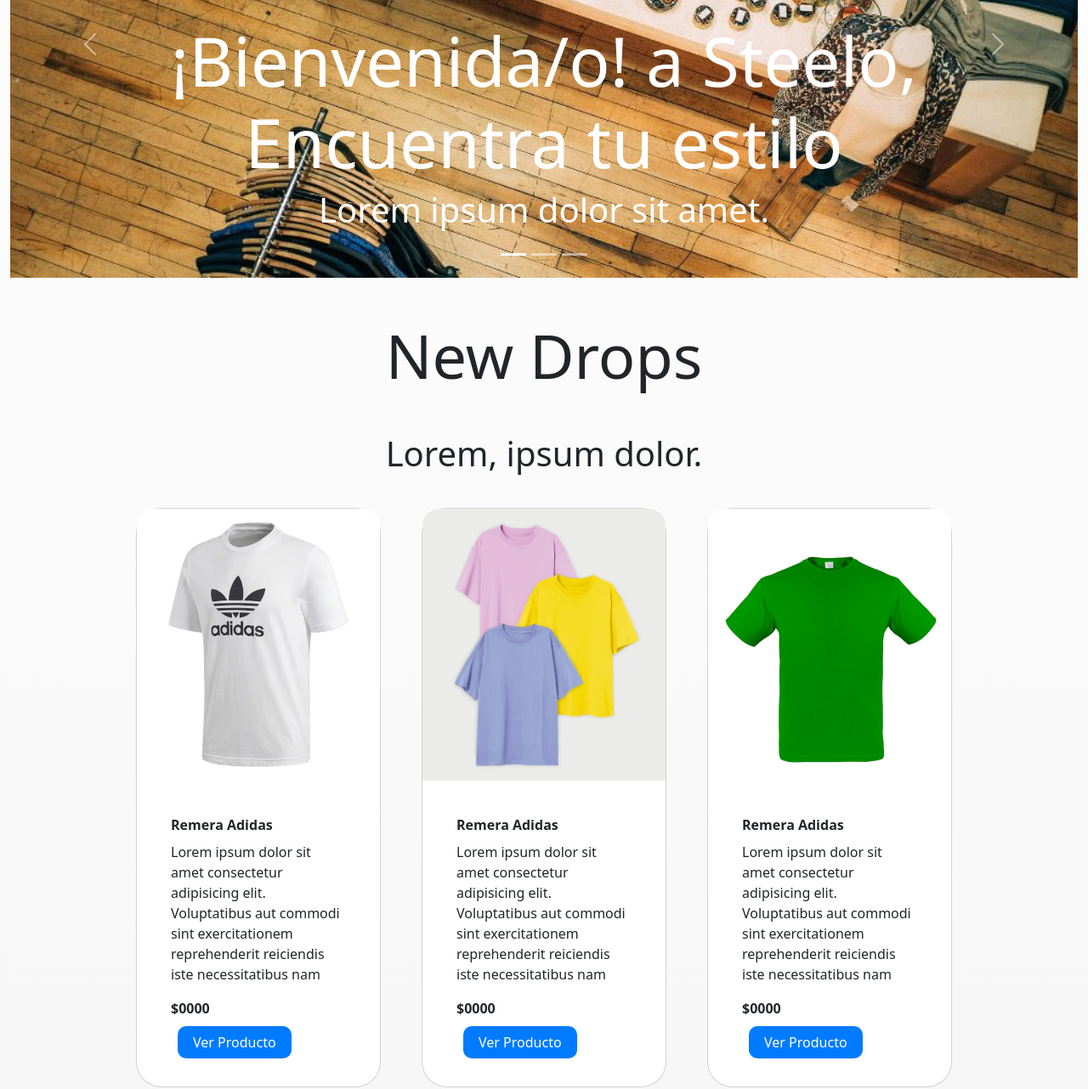
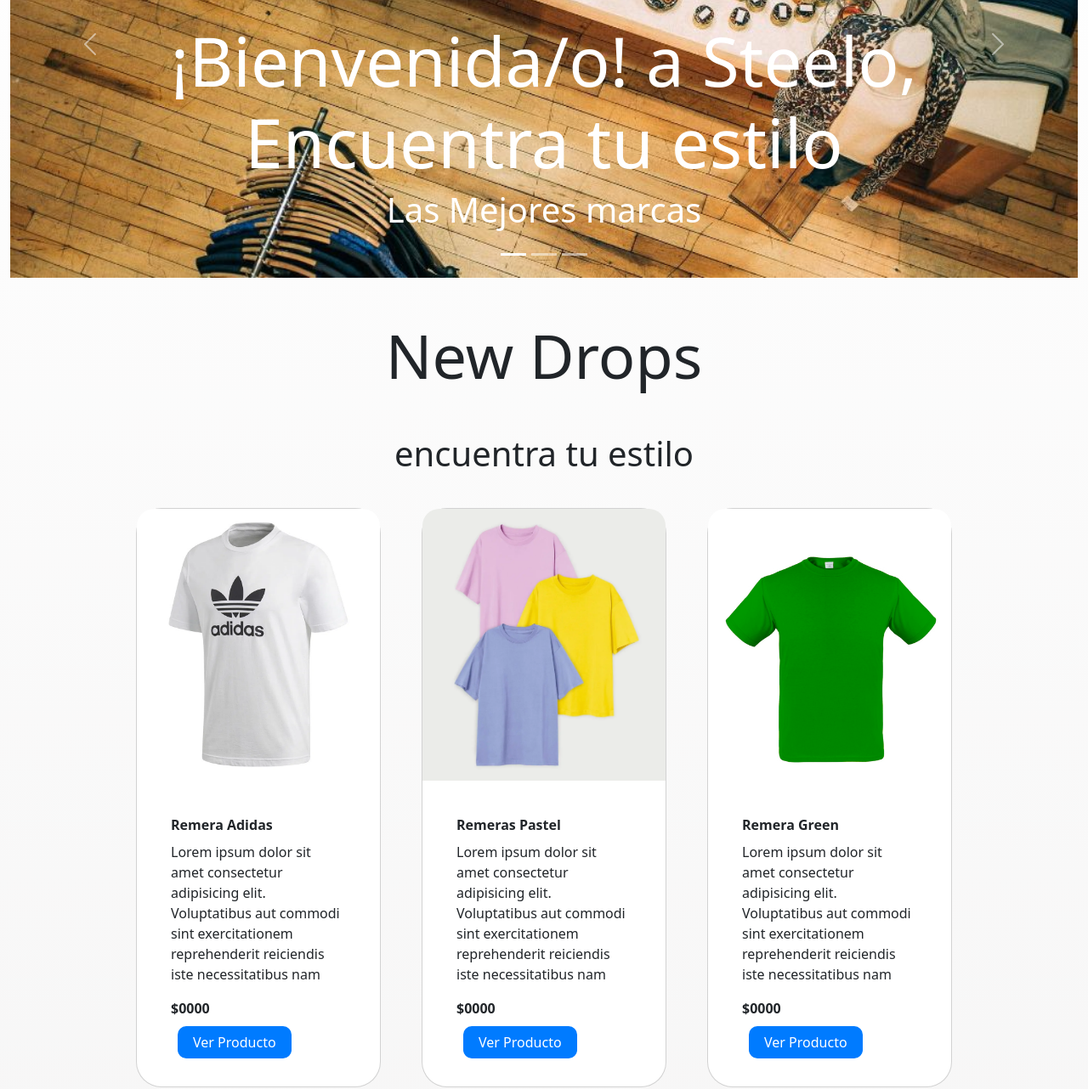
Before and after one commit to NotSleepp/web_tienda_Franco-Daniel_, a website: page index.html in a window 1280 px wide. Shown: the part 287-1569 px from the top of the page at 85% size. Drawn offline with nearby package versions, Linux system fonts and the light colour scheme.

Commit message:
cambio de nombres

```diff
--- a/index.html
+++ b/index.html
@@ -64,21 +64,21 @@
             <img src="./img/Header1.jpg" class="d-block w-100 imgcover" alt="header tienda">
             <div class="carousel-caption d-none d-md-block">
               <h1 class="display-1">¡Bienvenida/o! a Steelo, Encuentra tu estilo</h1>
-              <p class="display-6">Lorem ipsum dolor sit amet.</p>
+              <p class="display-6">Las Mejores marcas</p>
             </div>
           </div>
           <div class="carousel-item">
             <img src="./img/Header2.jpg" class="d-block w-100" alt="header camisas">
             <div class="carousel-caption d-none d-md-block">
               <p class="display-3">El limite del estilo es como tu lo imagines<p>
-              <p class="display-6">Lorem ipsum dolor sit amet.</p>
+              <p class="display-6">Piensa en grande</p>
             </div>
           </div>
           <div class="carousel-item">
             <img src="./img/Header3.jpg" class="d-block w-100" alt="header zapatos">
             <div class="carousel-caption d-none d-md-block">
               <p class="display-3">estar formal muchas veces es lo mejor<p>
-                <p class="display-6">Lorem ipsum dolor sit amet.</p>
+                <p class="display-6">Consigue lo que quieras</p>
             </div>
           </div>
         </div>
@@ -93,7 +93,7 @@
       </div>
 
      <h2 class="display-2 m-5  d-flex align-items-center justify-content-center">New Drops</h2>
-     <p class="display-6  d-flex align-items-center justify-content-center">Lorem, ipsum dolor.</p>
+     <p class="display-6  d-flex align-items-center justify-content-center">encuentra tu estilo</p>
 
 
      <!--MAIN-->
@@ -118,7 +118,7 @@
             </a>
 
             <div class="card-body">
-              <p class="card-title fw-bold">Remera Adidas</p>
+              <p class="card-title fw-bold">Remeras Pastel</p>
               <p class="card-text">Lorem ipsum dolor sit amet consectetur adipisicing elit. Voluptatibus aut commodi sint exercitationem reprehenderit reiciendis iste necessitatibus nam </p>
               <p class="fw-bold">$0000</p>
               <a href="#" class="btnPrincipal">Ver Producto</a>
@@ -131,7 +131,7 @@
             </a>
 
             <div class="card-body">
-              <p class="card-title fw-bold">Remera Adidas</p>
+              <p class="card-title fw-bold">Remera Green</p>
               <p class="card-text">Lorem ipsum dolor sit amet consectetur adipisicing elit. Voluptatibus aut commodi sint exercitationem reprehenderit reiciendis iste necessitatibus nam </p>
               <p class="fw-bold">$0000</p>
               <a href="#" class="btnPrincipal">Ver Producto</a>
@@ -144,7 +144,7 @@
             </a>
 
             <div class="card-body">
-              <p class="card-title fw-bold">Remera Adidas</p>
+              <p class="card-title fw-bold">Pantalon Cargo jean</p>
               <p class="card-text">Lorem ipsum dolor sit amet consectetur adipisicing elit. Voluptatibus aut commodi sint exercitationem reprehenderit reiciendis iste necessitatibus nam </p>
               <p class="fw-bold">$0000</p>
               <a href="#" class="btnPrincipal">Ver Producto</a>
@@ -157,7 +157,7 @@
             </a>
 
             <div class="card-body">
-              <p class="card-title fw-bold">Remera Adidas</p>
+              <p class="card-title fw-bold">Pantalon jean oversize</p>
               <p class="card-text">Lorem ipsum dolor sit amet consectetur adipisicing elit. Voluptatibus aut commodi sint exercitationem reprehenderit reiciendis iste necessitatibus nam </p>
               <p class="fw-bold">$0000</p>
               <a href="#" class="btnPrincipal">Ver Producto</a>
@@ -170,7 +170,7 @@
             </a>
 
             <div class="card-body">
-              <p class="card-title fw-bold">Remera Adidas</p>
+              <p class="card-title fw-bold">Hoodie oversize</p>
               <p class="card-text">Lorem ipsum dolor sit amet consectetur adipisicing elit. Voluptatibus aut commodi sint exercitationem reprehenderit reiciendis iste necessitatibus nam </p>
               <p class="fw-bold">$0000</p>
               <a href="#" class="btnPrincipal">Ver Producto</a>
@@ -183,7 +183,7 @@
             </a>
 
             <div class="card-body">
-              <p class="card-title fw-bold">Remera Adidas</p>
+              <p class="card-title fw-bold">Hoodie green liso</p>
               <p class="card-text">Lorem ipsum dolor sit amet consectetur adipisicing elit. Voluptatibus aut commodi sint exercitationem reprehenderit reiciendis iste necessitatibus nam </p>
               <p class="fw-bold">$0000</p>
               <a href="#" class="btnPrincipal">Ver Producto</a>
@@ -196,7 +196,7 @@
             </a>
 
             <div class="card-body">
-              <p class="card-title fw-bold">Remera Adidas</p>
+              <p class="card-title fw-bold">Zapatillas con plataforma</p>
               <p class="card-text">Lorem ipsum dolor sit amet consectetur adipisicing elit. Voluptatibus aut commodi sint exercitationem reprehenderit reiciendis iste necessitatibus nam </p>
               <p class="fw-bold">$0000</p>
               <a href="#" class="btnPrincipal">Ver Producto</a>
@@ -209,7 +209,7 @@
             </a>
 
             <div class="card-body">
-              <p class="card-title fw-bold">Remera Adidas</p>
+              <p class="card-title fw-bold">Nike Red</p>
               <p class="card-text">Lorem ipsum dolor sit amet consectetur adipisicing elit. Voluptatibus aut commodi sint exercitationem reprehenderit reiciendis iste necessitatibus nam </p>
               <p class="fw-bold">$0000</p>
               <a href="#" class="btnPrincipal">Ver Producto</a>
@@ -222,7 +222,7 @@
             </a>
 
             <div class="card-body">
-              <p class="card-title fw-bold">Remera Adidas</p>
+              <p class="card-title fw-bold">Nike grey</p>
               <p class="card-text">Lorem ipsum dolor sit amet consectetur adipisicing elit. Voluptatibus aut commodi sint exercitationem reprehenderit reiciendis iste necessitatibus nam </p>
               <p class="fw-bold">$0000</p>
               <a href="#" class="btnPrincipal">Ver Producto</a>
@@ -235,7 +235,7 @@
             </a>
 
             <div class="card-body">
-              <p class="card-title fw-bold">Remera Adidas</p>
+              <p class="card-title fw-bold">Hoodie + remera grey</p>
               <p class="card-text">Lorem ipsum dolor sit amet consectetur adipisicing elit. Voluptatibus aut commodi sint exercitationem reprehenderit reiciendis iste necessitatibus nam </p>
               <p class="fw-bold">$0000</p>
               <a href="#" class="btnPrincipal">Ver Producto</a>
@@ -248,7 +248,7 @@
             </a>
 
             <div class="card-body">
-              <p class="card-title fw-bold">Remera Adidas</p>
+              <p class="card-title fw-bold">Pantalon Gym</p>
               <p class="card-text">Lorem ipsum dolor sit amet consectetur adipisicing elit. Voluptatibus aut commodi sint exercitationem reprehenderit reiciendis iste necessitatibus nam </p>
               <p class="fw-bold">$0000</p>
               <a href="#" class="btnPrincipal">Ver Producto</a>
```
